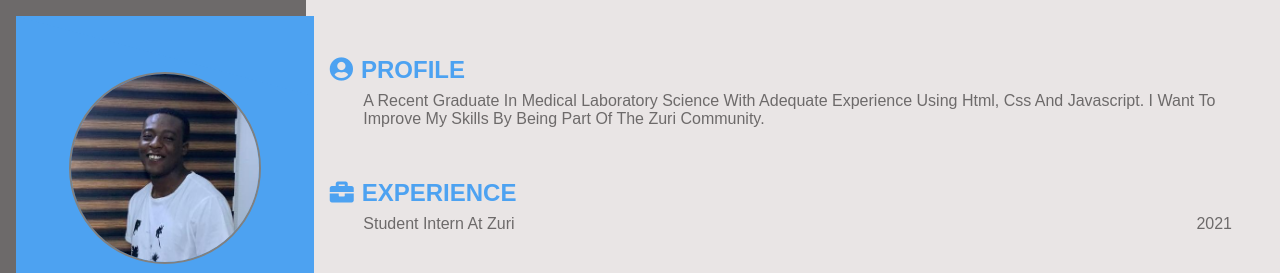
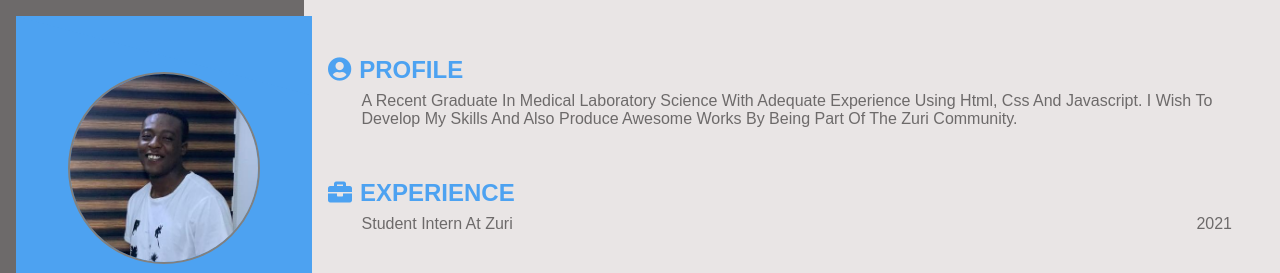
Before and after one commit to ejim11/EJIM-resume, a plain HTML site: page index.htm in a window 1280 px wide. Shown: the top 273 px of the page. Drawn offline with Linux system fonts and the light colour scheme.

Commit message:
complete resume

```diff
--- a/index.htm
+++ b/index.htm
@@ -35,7 +35,7 @@
             <div class="profilesec">
                 <p class="profile">profile</p>
                 <p class="profiletxt">A recent graduate in medical laboratory science with adequate experience using Html, Css and Javascript.
-                     I want to improve my skills by being part of the zuri community.</p>
+                     I wish to develop my skills and also produce awesome works by being part of the zuri community.</p>
             </div>
             <div class="experiencesec">
                 <p class="experience">experience</p>
```
